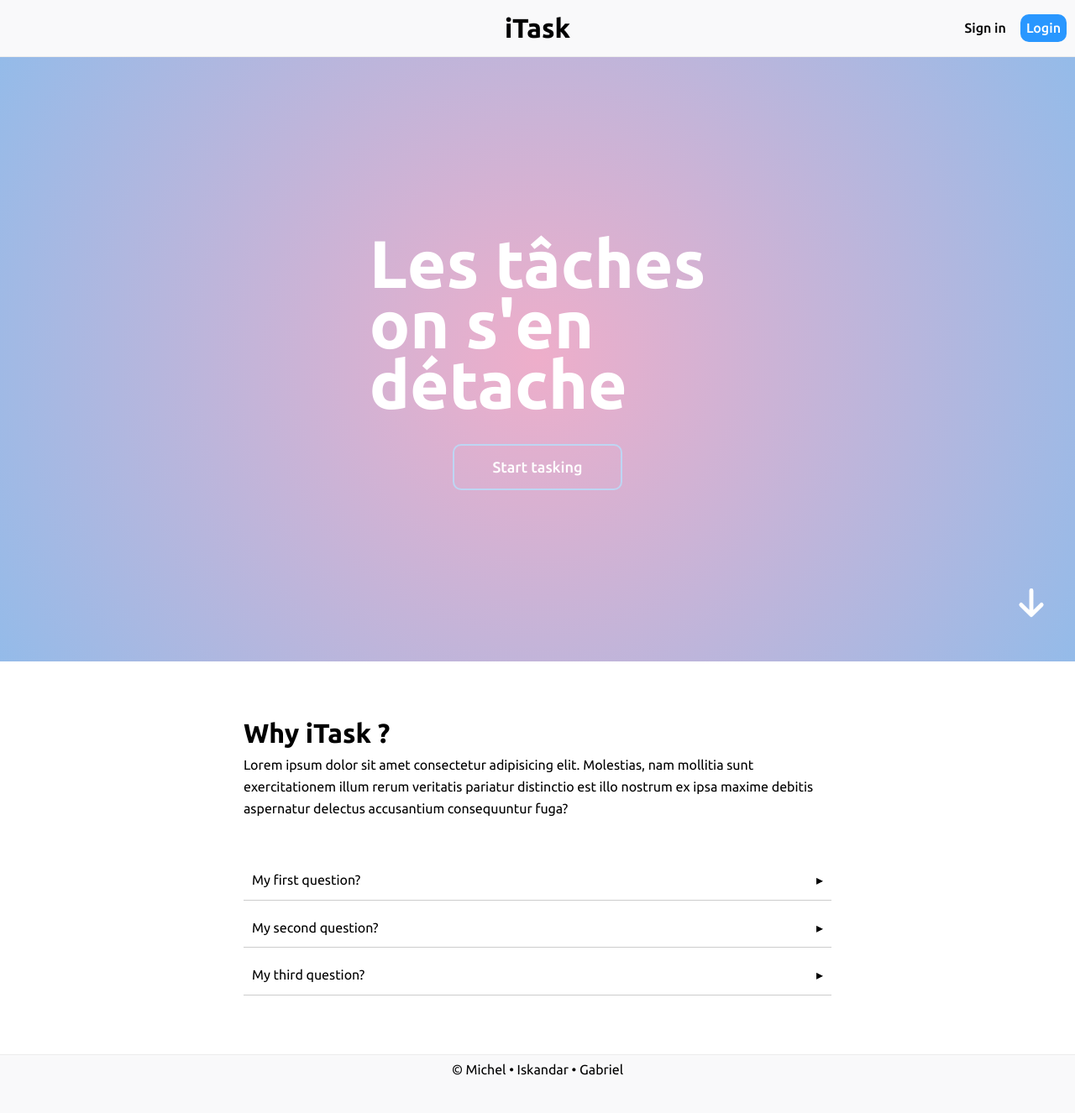
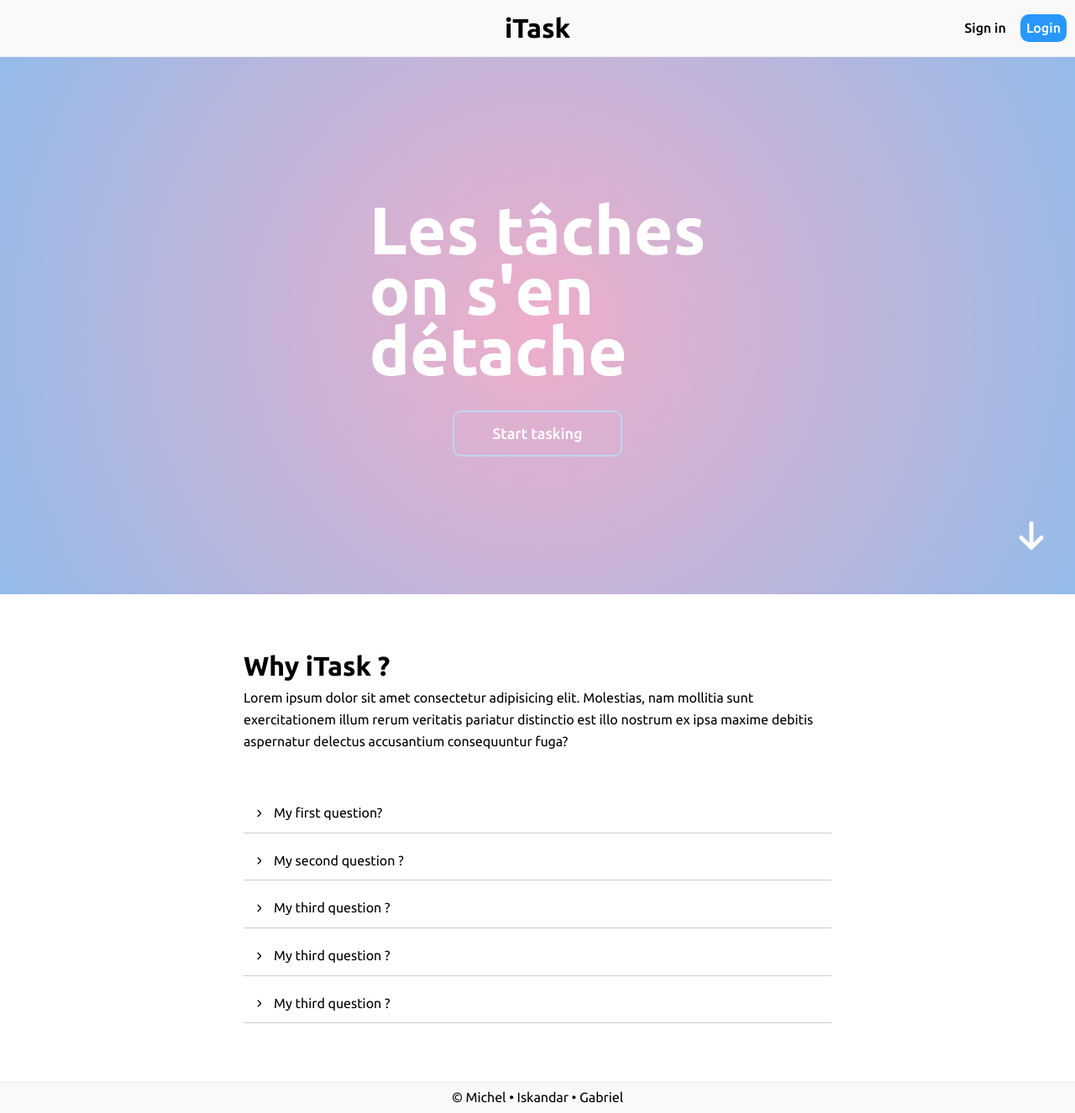
Before and after one commit to freshkii/iTask, a Python web app: template templates/home.html in a window 1280 px wide. Shown: the whole page at 84% size. Before the commit the page ends 1281 px from the top, so only its background shows below. Run offline with Jinja, Linux system fonts and the light colour scheme; the template is opened without the code that fills it, so the values that code supplies are empty.

Commit message:
fix of the accordion in the homepage

```diff
--- a/logs.json
+++ b/logs.json
@@ -4,5 +4,7 @@
     "27/06/2024, 23:04:23": {},
     "27/06/2024, 23:07:44": {},
     "27/06/2024, 23:07:43": {},
-    "28/06/2024, 08:54:32": {}
+    "28/06/2024, 08:54:32": {},
+    "28/06/2024, 09:59:25": {},
+    "28/06/2024, 09:59:24": {}
 }
--- a/logs.py
+++ b/logs.py
@@ -3,7 +3,7 @@ from os.path import exists
 import os
 import datetime
 
-LOGS_FILE = "/data/logs.json" if os.environ["D.get()CKERPROCESS"] else "logs.json"
+LOGS_FILE = "/data/logs.json" if os.environ.get("DOCKER_PROCESS", False) else "logs.json"
 
 logs = {}
 init_date = datetime.datetime.now().strftime("%d/%m/%Y, %H:%M:%S")
--- a/static/home.css
+++ b/static/home.css
@@ -1,4 +1,4 @@
-body {
+html {
     scroll-behavior: smooth;
 }
 
@@ -12,7 +12,7 @@ main {
 
 #hero-banner-section {
     position: relative;
-    height: 90vh;
+    height: 80vh;
     width: 100%;
     display: flex;
     flex-direction: column;
@@ -134,7 +134,11 @@ h2 {
 
 .qa {
     margin-bottom: 10px;
-    width: inherit;
+    width: 100%;
+    display: flex;
+    flex-direction: column;
+    align-items: baseline;
+    justify-content: center;
 }
 
 .accordion-input {
@@ -142,35 +146,36 @@ h2 {
 }
 
 .accordion-label {
-    display: block;
-    cursor: pointer;
+    width: 100%;
+    display: flex;
+    flex-direction: row;
+    border-bottom: 1px solid #ccc;
+    gap: 10px;
     padding: 10px;
-    border-bottom: 1px solid #ccc;
-    transition: background-color 0.3s;
+}
+
+.accordion-label img {
+    width: 1rem;
+    transition: transform 0.3s ease-in-out;
 }
 
 .answer {
     max-height: 0;
+    padding: 0 10px;
     overflow: hidden;
-    transition: max-height 0.3s ease-out;
+    transition:
+        padding 0.3s ease-in-out,
+        max-height 0.3s ease-in-out;
 }
 
 .accordion-input:checked ~ .answer {
     max-height: 200px;
-    transition: max-height 0.3s ease-out;
+    padding: 10px;
 }
 
-/* Arrow icon */
-.accordion-label::after {
-    content: "\25B8";
-    float: right;
-    transition: transform 0.3s ease-out;
-}
-
-.accordion-input:checked + .accordion-label::after {
+.accordion-input:checked + .accordion-label img {
     transform: rotate(90deg);
 }
-
 
 @keyframes slide_in_button {
     0% {
--- a/templates/home.html
+++ b/templates/home.html
@@ -33,22 +33,52 @@
     <div class="qa-container">
         <div class="qa">
             <input type="checkbox" id="q1" class="accordion-input">
-            <label for="q1" class="accordion-label">My first question?</label>
+            <label for="q1" class="accordion-label">
+                <img src="{{ url_for('static', filename='assets/right-arrow.svg')}}" class="arrow" >
+                <p>My first question?</p>
+            </label>
             <div class="answer">
                 <p>Lorem, ipsum dolor sit amet consectetur adipisicing elit. Ut quia unde numquam exercitationem architecto quasi iure. Et nam eius voluptate voluptas amet! Fugit sapiente asperiores sequi perferendis sunt dignissimos necessitatibus?</p>
             </div>
         </div>
         <div class="qa">
+
             <input type="checkbox" id="q2" class="accordion-input">
-            <label for="q2" class="accordion-label">My second question?</label>
+            <label for="q2" class="accordion-label">
+                <img src="{{ url_for('static', filename='assets/right-arrow.svg')}}" class="arrow" >
+                <p>My second question ?</p>
+            </label>
             <div class="answer">
                 <p>Lorem ipsum dolor sit amet consectetur, adipisicing elit. Quae modi saepe eveniet, magni enim maiores voluptatibus numquam corporis obcaecati possimus necessitatibus ducimus. Odit iusto consequuntur obcaecati numquam error soluta rem.</p>
             </div>
         </div>
         <div class="qa">
             <input type="checkbox" id="q3" class="accordion-input">
-            <label for="q3" class="accordion-label">My third question?</label>
-            <div class="answer">
+            <label for="q3" class="accordion-label">
+                <img src="{{ url_for('static', filename='assets/right-arrow.svg')}}" class="arrow" >
+                <p>My third question ?</p>
+            </label>
+           <div class="answer">
+                <p>Lorem ipsum dolor, sit amet consectetur adipisicing elit. Animi dolor tempore perspiciatis sunt. Optio, quos molestiae. Officiis est debitis deleniti fugit accusantium, doloribus sed. Eaque laboriosam neque alias omnis deleniti.</p>
+            </div>
+        </div>
+        <div class="qa">
+            <input type="checkbox" id="q4" class="accordion-input">
+            <label for="q4" class="accordion-label">
+                <img src="{{ url_for('static', filename='assets/right-arrow.svg')}}" class="arrow" >
+                <p>My third question ?</p>
+            </label>
+           <div class="answer">
+                <p>Lorem ipsum dolor, sit amet consectetur adipisicing elit. Animi dolor tempore perspiciatis sunt. Optio, quos molestiae. Officiis est debitis deleniti fugit accusantium, doloribus sed. Eaque laboriosam neque alias omnis deleniti.</p>
+            </div>
+        </div>
+        <div class="qa">
+            <input type="checkbox" id="q5" class="accordion-input">
+            <label for="q5" class="accordion-label">
+                <img src="{{ url_for('static', filename='assets/right-arrow.svg')}}" class="arrow" >
+                <p>My third question ?</p>
+            </label>
+           <div class="answer">
                 <p>Lorem ipsum dolor, sit amet consectetur adipisicing elit. Animi dolor tempore perspiciatis sunt. Optio, quos molestiae. Officiis est debitis deleniti fugit accusantium, doloribus sed. Eaque laboriosam neque alias omnis deleniti.</p>
             </div>
         </div>
```
Also changed, not shown: static/assets/right-arrow.svg (added).
